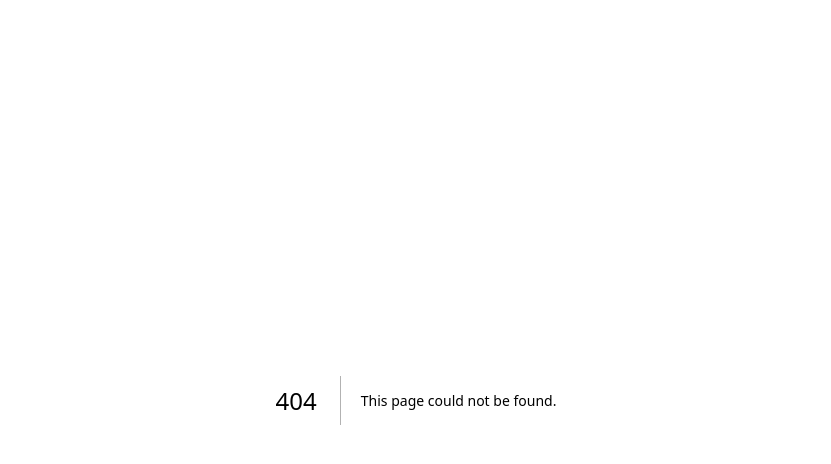
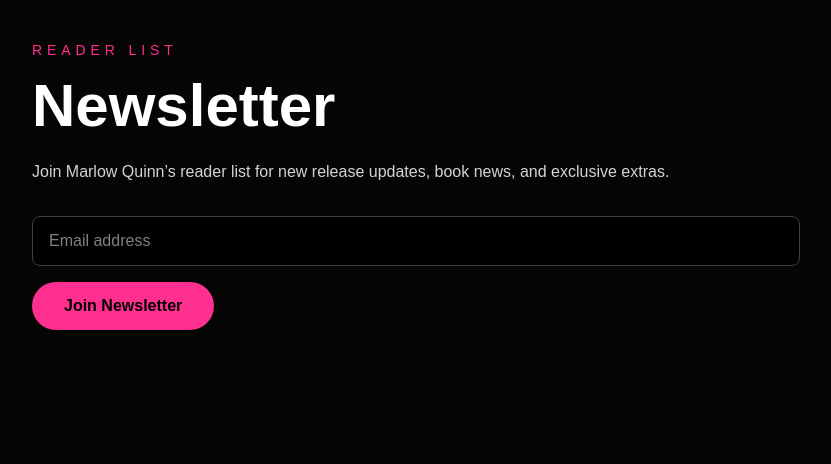
Before and after one commit to alex19849-dot/marlowquinn, a Next.js app: page /newsletter in a window 1280 px wide. Before the commit this address had no page. Shown: the top 464 px of the page, without its empty margins (224-1055 px from the left). Built offline with nearby package versions, Linux system fonts and the light colour scheme.

Commit message:
Add NewsletterPage component with subscription form

```diff
--- /dev/null
+++ b/src/app/newsletter/page.tsx
@@ -0,0 +1,33 @@
+export default function NewsletterPage() {
+  return (
+    <main className="min-h-screen bg-[#050505] px-6 py-10 text-white">
+      <section className="mx-auto max-w-3xl">
+        <p className="mb-4 text-sm uppercase tracking-[0.35em] text-[#ff2f8f]">
+          Reader List
+        </p>
+
+        <h1 className="text-4xl font-bold sm:text-6xl">Newsletter</h1>
+
+        <p className="mt-6 text-zinc-300">
+          Join Marlow Quinn’s reader list for new release updates, book news,
+          and exclusive extras.
+        </p>
+
+        <form className="mt-8 space-y-4">
+          <input
+            type="email"
+            placeholder="Email address"
+            className="w-full rounded-lg border border-zinc-700 bg-black px-4 py-3 text-white"
+          />
+
+          <button
+            type="button"
+            className="rounded-full bg-[#ff2f8f] px-8 py-3 font-semibold text-black"
+          >
+            Join Newsletter
+          </button>
+        </form>
+      </section>
+    </main>
+  );
+}
```
